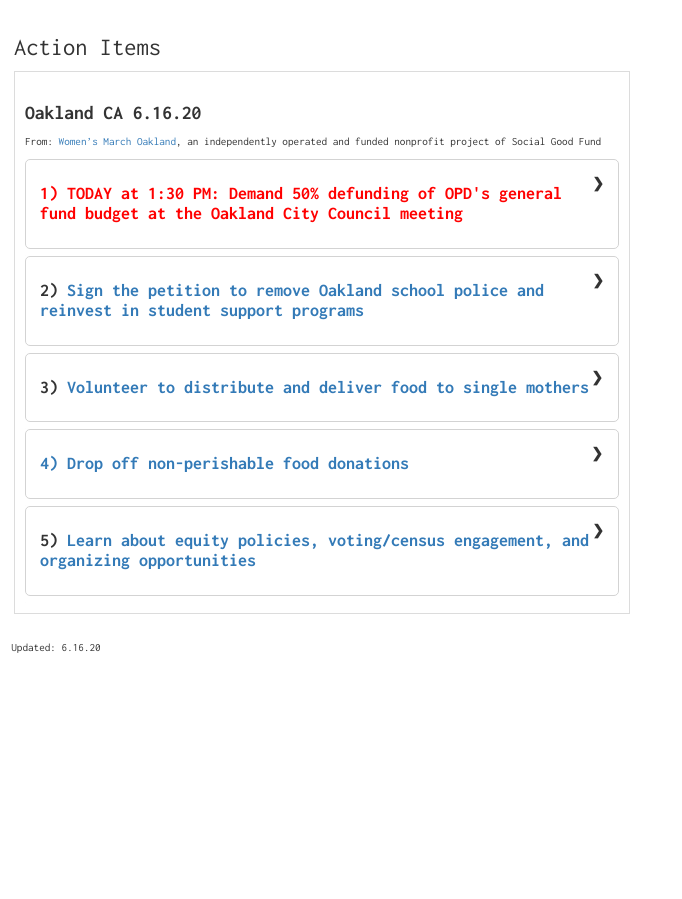
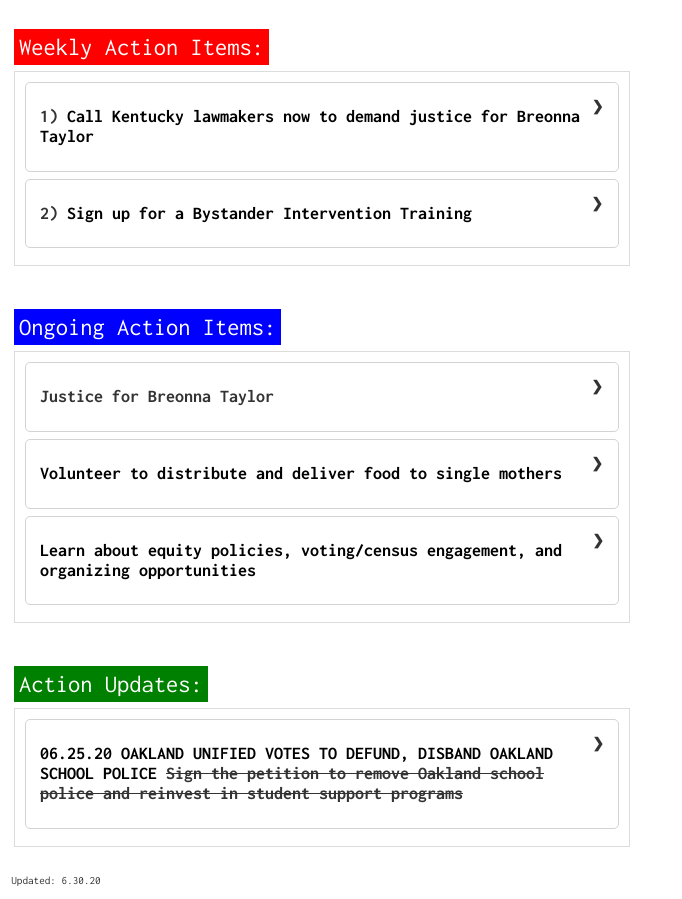
Before and after one commit to taypsl/link-in-bio, a plain HTML site: page index.html in a window 1280 px wide. Shown: the whole page, without its empty margins (0-682 px from the left). Before the commit the page ends 800 px from the top, so only its background shows below. Drawn offline with nearby package versions, Linux system fonts and the light colour scheme.

Commit message:
udpates 06.30.20

```diff
--- a/index.html
+++ b/index.html
@@ -18,57 +18,106 @@
 </head>
 <body>
 	<section class="section action-items">
-		<h2>Action Items</h2>
+		<h2><span class="bg-color bg-color-red">Weekly Action Items:</span></h2>
 		<div class="grid">
 
 			<div class="grid-item card">
-				<h3>Oakland CA 6.16.20</h3>
-        <p class="caption">From: <a href="https://womensmarchoakland.org/">Women’s March Oakland</a>, an independently operated and funded nonprofit project of Social Good Fund</p>
 
 				<div class="tabs">
           <div class="tab mb-2">
-            <input type="checkbox" id="citycouncilmeeting">
-            <label class="tab-label card-title" for="citycouncilmeeting"><h4 class="red"><strong>1) TODAY at 1:30 PM: <a href="https://www.facebook.com/events/929874160795251/">Demand 50% defunding of OPD's general fund budget at the Oakland City Council meeting</a></strong></h4></label>
+            <input type="checkbox" id="callForBreonna">
+            <label class="tab-label card-title" for="callForBreonna"><h4><strong>1) <a href="https://p2a.co/hN0xqTO">Call Kentucky lawmakers now to demand justice for Breonna Taylor</a></strong></h4></label>
             <div class="tab-content panel">
-							<p class="p"><a href="https://www.antipoliceterrorproject.org/">The Anti Police-Terror Project</a> has been leading efforts to defund the police and invest in our communities for the past 5 years. <a href="https://www.facebook.com/events/929874160795251/">Join them at today’s Oakland City Council meeting on Zoom</a> to demand defunding of OPD's general fund budget by 50% ($150M). Can’t call in? <a href="https://www.antipoliceterrorproject.org/defund-opd">Send an email to Oakland’s Mayor and City Council!</a></p>
+            	<p class="caption">From change.org/</p>
+							<p class="p">Call Kentucky lawmakers now to demand justice for Breonna Taylor at <a href="http://www.CallforBreonna.com">www.CallforBreonna.com</a> and then share the link with everyone you know to get the word out. With your voices combined, you will be heard. </p>
 						</div>
 					</div>
+
 					<div class="tab mb-2">
-            <input type="checkbox" id="petition">
-            <label class="tab-label card-title" for="petition"><h4><strong>2) <a href="https://www.change.org/p/oakland-unified-school-district-board-remove-oakland-school-police-and-reinvest-in-student-support-programs">Sign the petition to remove Oakland school police and reinvest in student support programs</a></strong></h4></label>
+            <input type="checkbox" id="bystanderTraining">
+            <label class="tab-label card-title" for="bystanderTraining"><h4><strong>2) <a href="https://p2a.co/hN0xqTO">Sign up for a Bystander Intervention Training</a></strong></h4></label>
             <div class="tab-content panel">
-							<p class="p"><a href="http://blackorganizingproject.org/">The Black Organizing Project</a> has been campaigning to remove police from Oakland schools for 9 years. <a href="https://www.change.org/p/oakland-unified-school-district-board-remove-oakland-school-police-and-reinvest-in-student-support-programs">Sign their petition now</a> as part of <a href="https://www.instagram.com/p/CBcX0P6BNzG/">10 days of action</a> to pass the George Floyd Resolution to Eliminate the Oakland School Police Department on June 24.</p>
+							<p class="caption">From HollaBack! at <a href="https://www.ihollaback.org">ihollaback.org</a></p>
+							<p>Saturday, June 27th, 2020 at 1:00pm ET/12:00pm CT/ 11:00am MT/ 10:00am PT/ 7:00am HST. <a href="https://zoom.us/webinar/register/WN_BsBfAShwQmy2bAG221mqPQ">Register Here</a>.</p>
+
+							<p class="p">
+								In response to continued police violence against black communities and the recent murders of George Floyd, Breonna Taylor, and Ahmaud Arbery, Hollaback! Is offering this free, one-hour, interactive training to train people on how to safely intervene in the face of police violence and anti-black racism using Hollaback!’s 5D’s of bystander intervention.
+							</p>
+						</div>
+					</div>
+
+
+        </div>
+			</div>
+
+		</div>
+	</section>
+
+
+
+	<section class="section action-items">
+		<h2><span class="bg-color bg-color-blue">Ongoing Action Items:</span></h2>
+		<div class="grid">
+
+			<div class="grid-item card">
+
+				<div class="tabs">
+          <div class="tab mb-2">
+            <input type="checkbox" id="breonnaTaylor">
+            <label class="tab-label card-title" for="breonnaTaylor"><h4><strong>Justice for Breonna Taylor</strong></h4></label>
+            <div class="tab-content panel">
+							<p class="p">
+								<ul>
+									<li><a href="https://www.change.org/p/andy-beshear-justice-for-breonna-taylor">Sign the petition</a>.</li>
+									<li><a href="https://www.gofundme.com/f/9v4q2-justice-for-breonna-taylor?">Donate to the GoFundMe for Taylor's family</a>.</li>
+									<li><a href="http://tinyurl.com/EmailBreonnaTaylor">Send an email to the Kentucky Attorney General and Governor</a>.</li>
+									<li><a href="https://actionnetwork.org/fundraising/louisville-community-bail-fund/">Donate to the Louisville Community Bail Fund</a> to support protestors on the ground.</li>
+								</ul>
+							</p>
 						</div>
 					</div>
 					<div class="tab mb-2">
             <input type="checkbox" id="volunteer">
-            <label class="tab-label card-title" for="volunteer"><h4><strong>3) <a href="https://www.instagram.com/p/CBdrzPIFd65/">Volunteer to distribute and deliver food to single mothers</a></strong></h4></label>
+            <label class="tab-label card-title" for="volunteer"><h4><strong><a href="https://www.instagram.com/p/CBdrzPIFd65/">Volunteer to distribute and deliver food to single mothers</a></strong></h4></label>
 						<div class="tab-content panel">
 							<p class="p">Over the past 20 years, <a href="https://urbanuniv.org/">Urban University</a> has delivered workforce development training and coaching to prepare more than 1,600 low-income individuals for successful entry into the workforce. <a href="https://www.instagram.com/p/CBdrzPIFd65/">Volunteer to distribute and deliver food to single mothers through the end of July</a> as part of their Single Mamas Meal Initiative.</p>
 						</div>
 					</div>
 					<div class="tab mb-2">
-            <input type="checkbox" id="food">
-            <label class="tab-label card-title" for="food"><h4><strong><a href="https://calendar.time.ly/ifh6m1ix/event/57292269/20200617120000">4) Drop off non-perishable food donations</a></strong></h4></label>
+            <input type="checkbox" id="event">
+            <label class="tab-label card-title" for="event"><h4><strong><a href="https://www.eventbrite.com/e/lets-talk-stay-connected-bwopa-oaklandberkeley-chapter-tickets-107721670416">Learn about equity policies, voting/census engagement, and organizing opportunities</a></strong></h4></label>
             <div class="tab-content panel">
-							<p class="p">The <a href="https://www.queerartscenter.com/">East Bay LGBTQ+ Healing Arts Center</a> offers Oakland LGBTQ+ artists of all ethnicities and areas of creative genius a safe place to heal, build and support their art throughout the year. <a href="https://calendar.time.ly/ifh6m1ix/event/57292269/20200617120000">Drop off non-perishable food donations on Wednesdays</a> for their QommUNITY Eats Program.</p>
-						</div>
-					</div>
-					<div class="tab mb-2">
-            <input type="checkbox" id="event">
-            <label class="tab-label card-title" for="event"><h4><strong>5) <a href="https://www.eventbrite.com/e/lets-talk-stay-connected-bwopa-oaklandberkeley-chapter-tickets-107721670416">Learn about equity policies, voting/census engagement, and organizing opportunities</a></strong></h4></label>
-            <div class="tab-content panel">
-							<p class="p"><a href="http://www.bwopatileleads.org/">Black Women Organized for Political Action (BWOPA)</a> activates, motivates, promotes, supports and educates African-American women about the political process, encourages involvement, and affirms their commitment to, and solving of, those problems affecting the African-American community. <a href="https://www.eventbrite.com/e/lets-talk-stay-connected-bwopa-oaklandberkeley-chapter-tickets-107721670416">Join BWOPA's Oakland/Berkeley Chapter virtually on June 17</a> to hear local leaders discuss these topics: "Where's the equity for the Black community?" and "What we need to know about the upcoming voting cycle".</p>
+							<p class="p"><a href="http://www.bwopatileleads.org/">Black Women Organized for Political Action (BWOPA)</a> activates, motivates, promotes, supports and educates African-American women about the political process, encourages involvement, and affirms their commitment to, and solving of, those problems affecting the African-American community. <a href="https://www.eventbrite.com/e/lets-talk-stay-connected-bwopa-oaklandberkeley-chapter-tickets-107721670416">Join BWOPA's Oakland/Berkeley Chapter virtually on June 1 7</a> to hear local leaders discuss these topics: "Where's the equity for the Black community?" and "What we need to know about the upcoming voting cycle".</p>
             </div>
           </div>
         </div>
 			</div>
+
 		</div>
 	</section>
-	<!-- <section class="section reading-list">
-		<h2>Reading List</h2>
-	</section> -->
 
-	<section class="section caption">Updated: 6.16.20</section>
+
+	<section class="section action-items">
+		<h2><span class="bg-color bg-color-green">Action Updates:</span></h2>
+		<div class="grid">
+
+			<div class="grid-item card">
+
+				<div class="tabs">
+					<div class="tab mb-2">
+            <input type="checkbox" id="petition">
+            <label class="tab-label card-title" for="petition"><h4><strong><a href="https://oaklandside.org/2020/06/25/school-board-vote-defund-disband-oakland-school-police/">06.25.20 OAKLAND UNIFIED VOTES TO DEFUND, DISBAND OAKLAND SCHOOL POLICE</a> <s>Sign the petition to remove Oakland school police and reinvest in student support programs</s></strong></h4></label>
+            <div class="tab-content panel">
+							<p class="p text-grey"><a href="http://blackorganizingproject.org/">The Black Organizing Project</a> has been campaigning to remove police from Oakland schools for 9 years. <a href="https://www.change.org/p/oakland-unified-school-district-board-remove-oakland-school-police-and-reinvest-in-student-support-programs">Sign their petition now</a> as part of <a href="https://www.instagram.com/p/CBcX0P6BNzG/">10 days of action</a> to pass the George Floyd Resolution to Eliminate the Oakland School Police Department on June 24.</p>
+						</div>
+					</div>
+        </div>
+			</div>
+
+		</div>
+	</section>
+
+
+	<section class="section caption">Updated: 6.30.20</section>
 </body>
 </html>
--- a/main.css
+++ b/main.css
@@ -47,6 +47,28 @@ img:hover {
 .red, .red a {
   color: red;
 }
+
+.text-grey {
+  color: #4f4f4f;
+}
+
+span.bg-color {
+  color: white;
+  padding: 5px;
+}
+
+.bg-color-red {
+  background-color: red;
+}
+
+.bg-color-blue {
+  background-color: blue;
+}
+
+.bg-color-green {
+  background-color: green;
+}
+
 /* ==================== */
 /* ====== header ====== */
 /* ==================== */
@@ -82,9 +104,9 @@ img:hover {
 /* ====== link styles ====== */
 /* ========================= */
 
-a {
+/*a {
   text-decoration: none;
-}
+}*/
 
 .links, .contact-link {
   color: #000000;
@@ -92,7 +114,7 @@ a {
   letter-spacing: 1px; }
 
 .links:hover, .contact-link:hover{
-  text-decoration: none;
+  /*text-decoration: none;*/
   color: #2194F4; }
 
 .link {
@@ -100,11 +122,15 @@ a {
 
 .link:hover {
   color: #2194F4;
-  text-decoration: none;
+  /*text-decoration: none;*/
 }
 
 .link:active {
   color: #2194F4;
+}
+
+label a {
+  color: black !important;
 }
 /* ================= */
 /* ====== app ====== */
```
